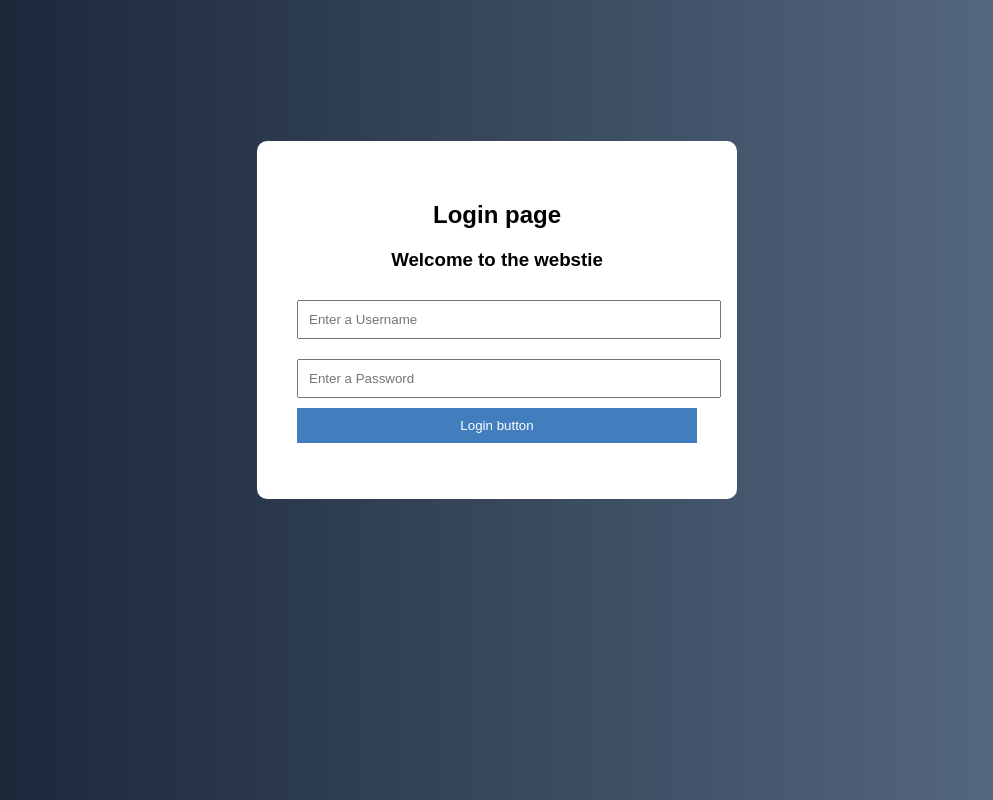
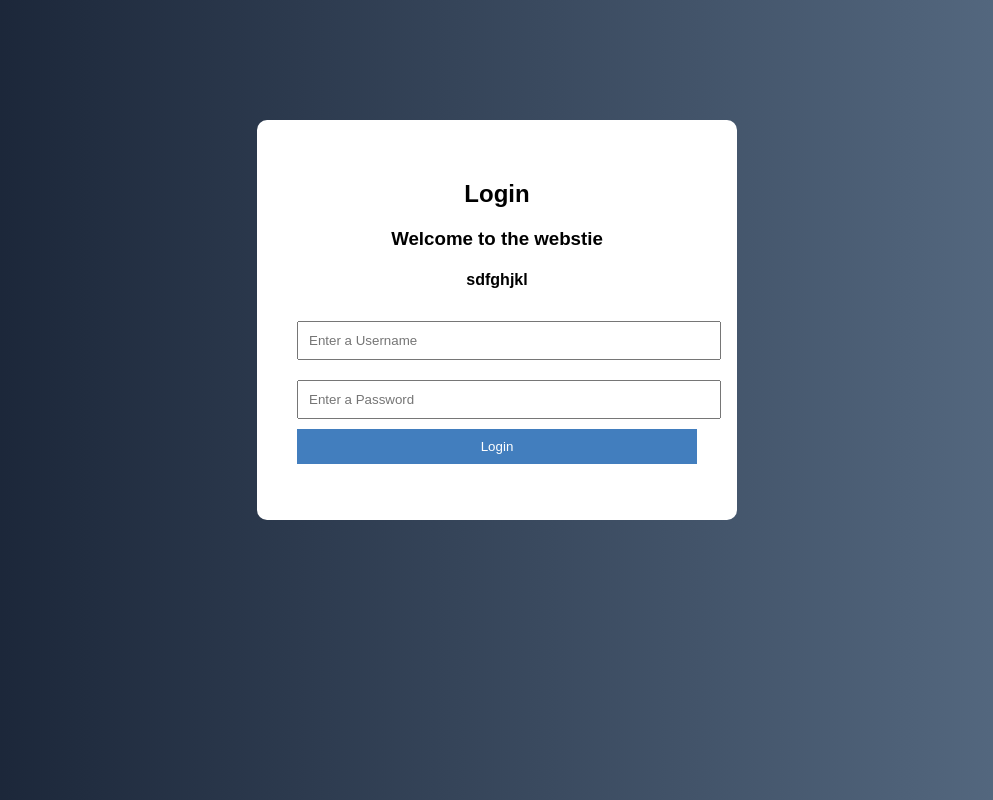
Before and after one commit to NaveenKumar92/TestPush_Login, a plain HTML site: page index.html in a window 1280 px wide. Shown: the whole page, without its empty margins (143-1136 px from the left). Drawn offline with Linux system fonts and the light colour scheme.

Commit message:
some changes in index

```diff
--- a/index.html
+++ b/index.html
@@ -8,14 +8,15 @@
 <body>
 
   <div class="login-container">
-    <h2>Login page</h2>
+    <h2>Login</h2>
     <h3>Welcome to the webstie</h3>
+    <h4>sdfghjkl</h4>
 
     <form id="loginForm">
       <input type="text" id="username" placeholder="Enter a Username" required>
       <input type="password" id="password" placeholder="Enter a Password" required>
 
-      <button type="submit">Login button</button>
+      <button type="submit">Login</button>
     </form>
 
     <p id="message"></p>
```
